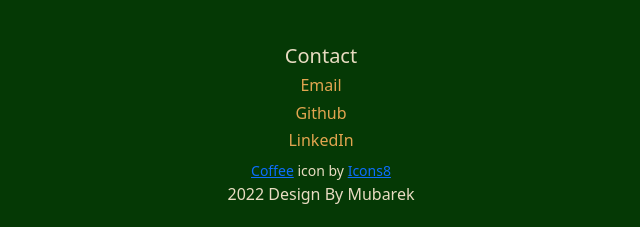
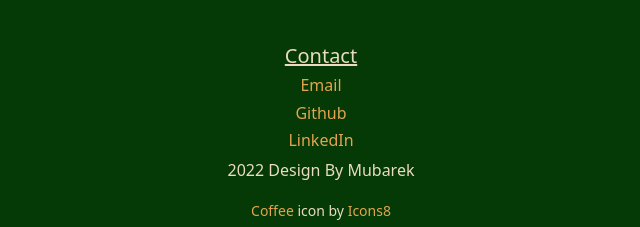
Before and after one commit to Mubarek-Hassen/first-portfolio-django, a Django app: page / in a window 1280 px wide. Shown: the part 2019-2246 px from the top of the page, without its empty margins (319-959 px from the left). Run offline with Django 4.2, Linux system fonts and the light colour scheme.

Commit message:
Styling added

```diff
--- a/main_app/static/styles/main.css
+++ b/main_app/static/styles/main.css
@@ -134,9 +134,11 @@ footer {
     color: wheat;
 }
 #file:hover{
-    padding: 5px;
     text-decoration: underline;
     font-style: italic;
     color: green;
     background-color: whitesmoke;
 }
+#contact {
+    text-decoration: underline;
+}
--- a/main_app/templates/base.html
+++ b/main_app/templates/base.html
@@ -18,8 +18,8 @@
     <header class="">
         <nav class="navbar">
             <div class="container-fluid">
-            <h1 class="navbar-brand" id="topic">Mubarek - WebDev</h1>
-            <img src="https://img.icons8.com/external-febrian-hidayat-fill-lineal-febrian-hidayat/64/000000/external-coffee-restaurant-febrian-hidayat-fill-lineal-febrian-hidayat.png"/>
+                <h1 class="navbar-brand" id="topic">Mubarek - WebDev</h1>
+                <img src="https://img.icons8.com/external-febrian-hidayat-fill-lineal-febrian-hidayat/64/000000/external-coffee-restaurant-febrian-hidayat-fill-lineal-febrian-hidayat.png"/>
             <ul id="lists">
                 <li><a href="../static/Resume-Mubarek-Hassen.pdf" download="Mubarek-Resume" target="_blank" rel="noreferrer noopener" id="file">Resume</a></li>
                 <li><a href="../static/Certificate-of-Completion-mubarekhassen4@gmail.com-1656084184.pdf" target="_blank" rel="noreferrer noopener" id="file">Certificate</a></li>
@@ -30,12 +30,12 @@
         {% block content %}
         {% endblock %}
     <footer>
-        <h5>Contact</h5>
+        <h5 id="contact">Contact</h5>
         <h6><a href="mailto:mubarekhassen4@gmail.com" id="foot">Email</a></h6>
         <h6> <a href="https://github.com/Mubarek-Hassen" target="_blank" rel="noreferrer noopener" id="foot"> Github</a></h6>
         <h6><a href="https://www.linkedin.com/in/mubarek-hassen-wubitu/" target="_blank" rel="noreferrer noopener" id="foot">LinkedIn</a></h6>
-        <small><a target="_blank" href="https://icons8.com/icon/iau7vsHa3LwF/coffee">Coffee</a> icon by <a target="_blank" href="https://icons8.com">Icons8</a></small>
         <p>2022 Design By Mubarek</p>
+        <small><a id="foot" target="_blank" href="https://icons8.com/icon/iau7vsHa3LwF/coffee">Coffee</a> icon by <a id="foot" target="_blank" href="https://icons8.com">Icons8</a></small>
     </footer>
 </body>
 </html>
```
